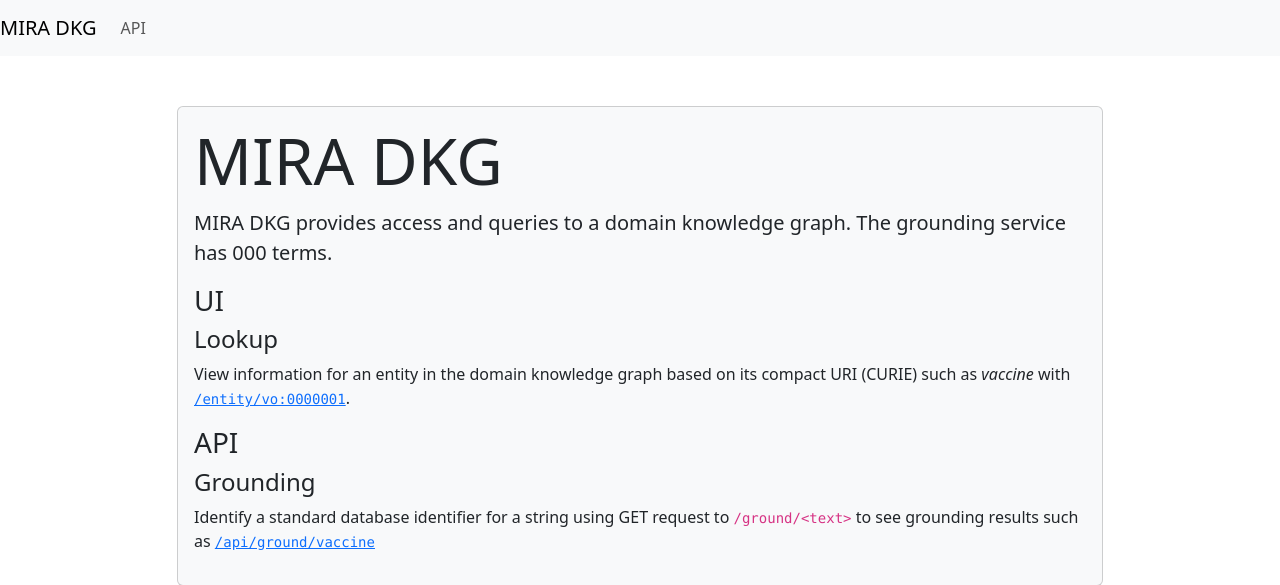
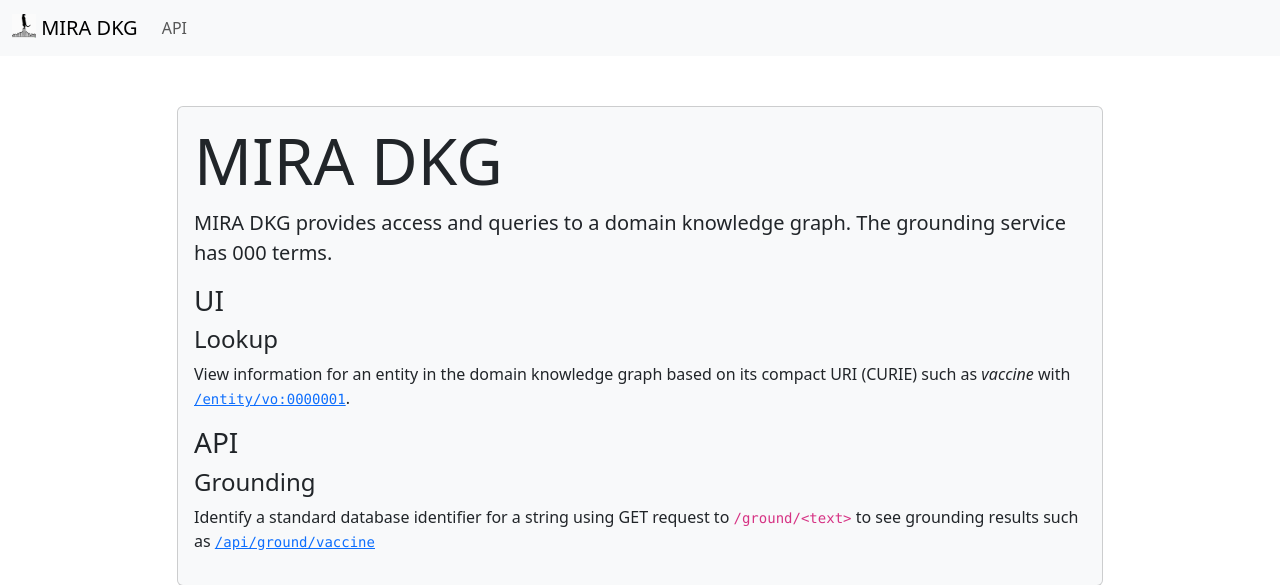
Before and after one commit to gyorilab/mira, a Flask app: template mira/dkg/templates/home.html in a window 1280 px wide. Shown: the top 585 px of the page. Run offline with Flask 2, Linux system fonts and the light colour scheme; the template is opened without the code that fills it: most values are stand-ins (such as "Sample title", 1, 10 or a date in 2020); some libraries are stand-ins or nearby versions.

Commit message:
Add MIRA logo

```diff
--- a/mira/dkg/templates/base.html
+++ b/mira/dkg/templates/base.html
@@ -35,8 +35,10 @@
 </head>
 <body {% block bodyattr %}{% endblock %}>
 <nav class="navbar navbar-expand-lg navbar-light bg-light">
+    <div class="container-fluid">
         <a class="navbar-brand" href="{{ url_for("ui.home") }}">
-        <!--<img src="{{ url_for('static', filename='logo.svg') }}" width="30" height="30" alt="">-->
+            <img src="{{ url_for('static', filename='img/logo.png') }}" width="24" height="24"
+                 class="d-inline-block align-text-top">
             MIRA DKG
         </a>
         <button class="navbar-toggler" type="button" data-toggle="collapse" data-target="#navbarNav"
@@ -49,6 +51,7 @@
                     <a class="nav-link" href="/docs">API</a>
                 </li>
             </ul>
+        </div>
     </div>
 </nav>
 
```
Also changed, not shown: mira/dkg/static/img/logo.png (added). Lines whose indentation alone changed are shown as unchanged.
